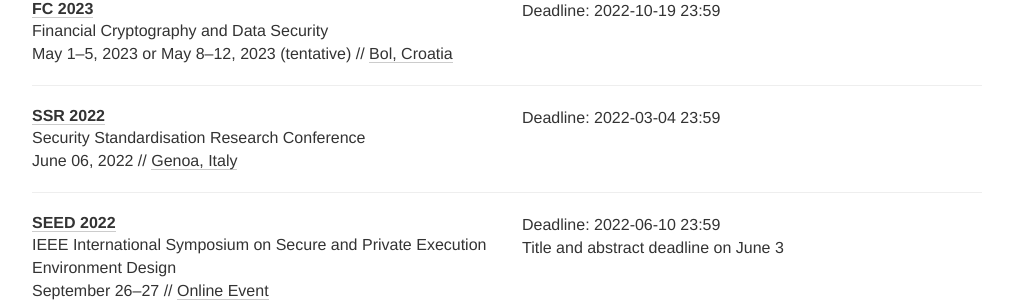
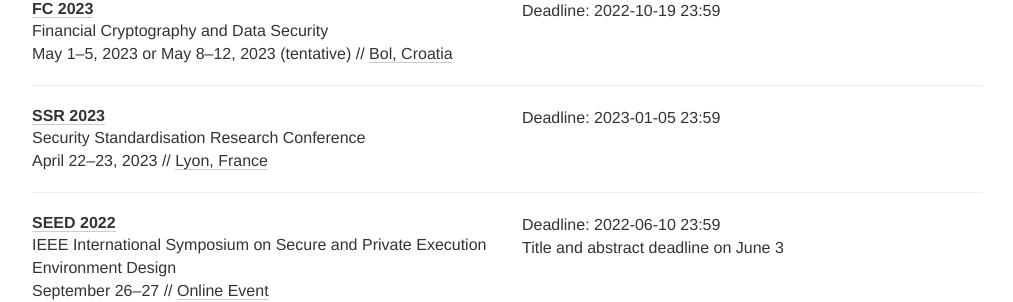
Before and after one commit to sec-deadlines/sec-deadlines.github.io, a Jekyll site: the page built from index.html, in a window 1280 px wide and 900 px high, scrolled down 2675 px. Shown: the part 153-455 px from the top of the window, without its empty margins (133-1146 px from the left). Built offline with Jekyll 4.4.1, drawn with Linux system fonts in a browser that asks for light colours; nearby versions of some CDN libraries; comment, search, counter and statistics services are not loaded.

Commit message:
SSR 2023

```diff
--- a/_data/conferences.yml
+++ b/_data/conferences.yml
@@ -133,11 +133,11 @@
 
 - name: SSR
   description: Security Standardisation Research Conference
-  year: 2022
-  link: https://ssr2022.com/
-  deadline: ["2022-03-04 23:59"]
-  date: "June 06, 2022"
-  place: Genoa, Italy
+  year: 2023
+  link: https://ssresearch2023.github.io/
+  deadline: ["2023-01-05 23:59"]
+  date: "April 22-23, 2023"
+  place: Lyon, France
   tags: [SEC, PRIV, CRYPTO, CONF]
 
 - name: SEED
```
